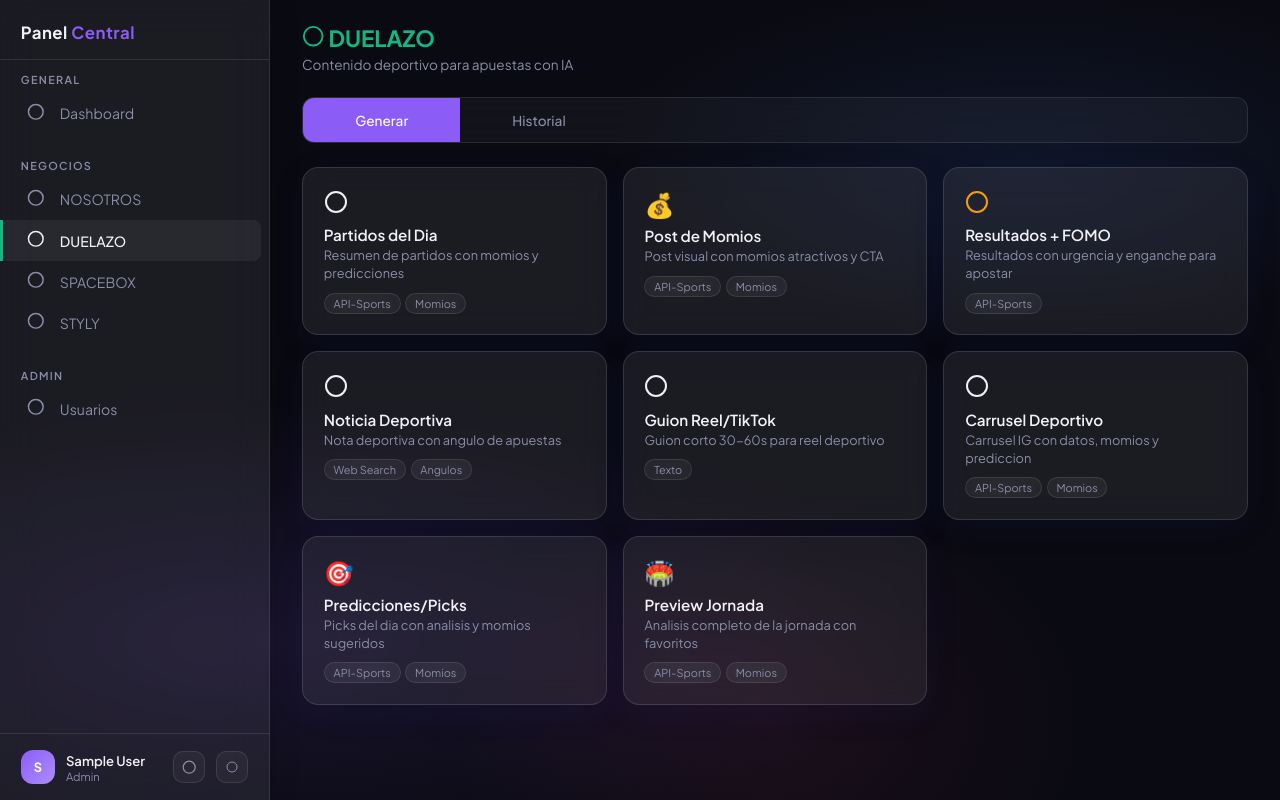
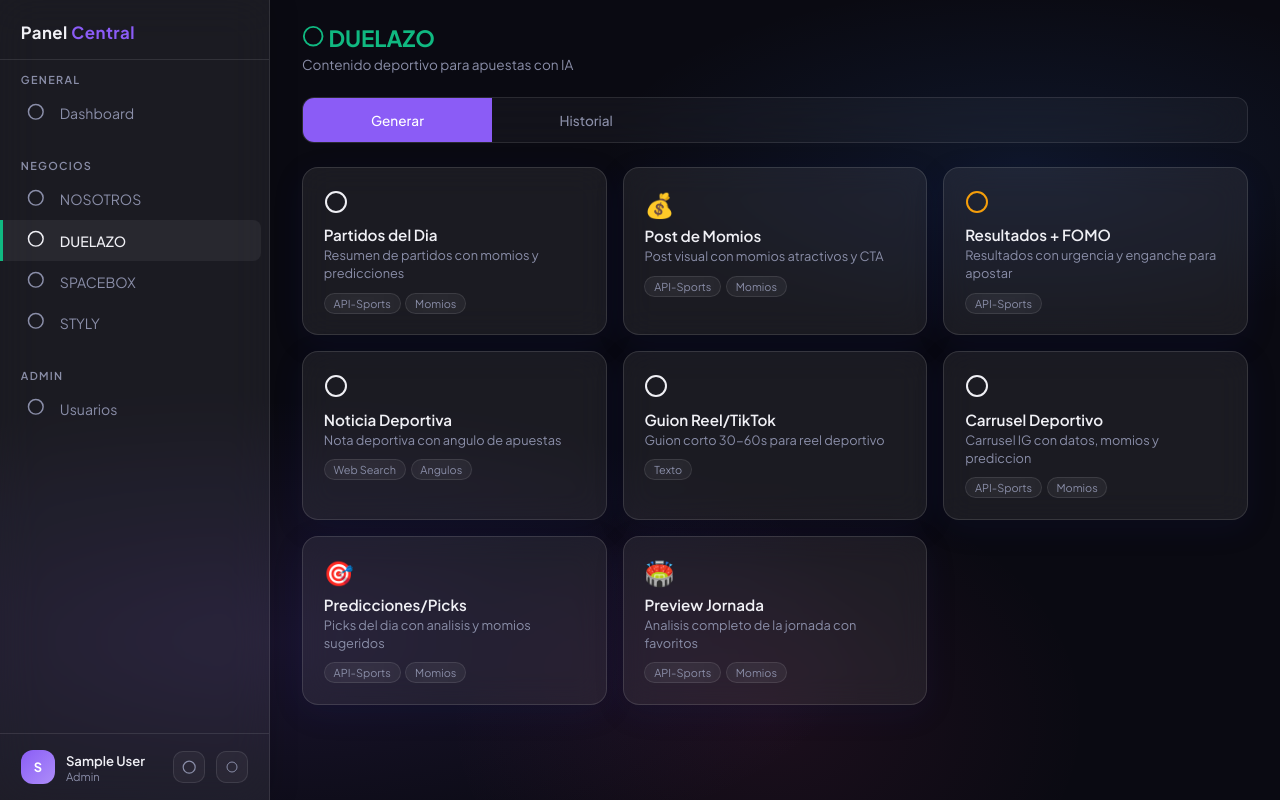
Before and after one commit to YanWolfgang/NOSOTROSweb, a website: page public/duelazo.html in a window 1280 px wide. Drawn offline with Linux system fonts and the light colour scheme; sample sign-in values are in the browser's storage.

Commit message:
Fix: STYLY tabs grid - change from 6 to 5 columns
Updated .module-tabs grid layout:
- FROM: grid-template-columns:repeat(6,1fr)
- TO: grid-template-columns:repeat(5,1fr)

Since Herramientas tab was removed, now there are 5 tabs:
1. Generar
2. Ideas
3. Calendario
4. Historial
5. Tareas

Each tab now distributes evenly across the width without empty space.

Co-Authored-By: Claude Haiku 4.5 <noreply@anthropic.com>

```diff
--- a/public/css/styles.css
+++ b/public/css/styles.css
@@ -107,7 +107,7 @@ button{font-family:inherit;cursor:pointer}
 .biz-card .biz-desc{font-size:.82rem;color:var(--mt)}
 
 /* ========== NOSOTROS MODULE ========== */
-.module-tabs{display:grid;grid-template-columns:repeat(6,1fr);gap:0;border:1px solid var(--glass-border);border-radius:12px;overflow:hidden;margin-bottom:1.5rem;background:var(--glass);-webkit-backdrop-filter:var(--blur);backdrop-filter:var(--blur)}
+.module-tabs{display:grid;grid-template-columns:repeat(5,1fr);gap:0;border:1px solid var(--glass-border);border-radius:12px;overflow:hidden;margin-bottom:1.5rem;background:var(--glass);-webkit-backdrop-filter:var(--blur);backdrop-filter:var(--blur)}
 .module-tab{display:flex;align-items:center;justify-content:center;gap:.4rem;padding:.6rem .5rem;font-size:.85rem;font-weight:500;background:transparent;border:none;color:var(--mt);cursor:pointer;transition:all .3s ease;min-height:44px;-webkit-tap-highlight-color:transparent}
 .module-tab:focus-visible{outline:2px solid var(--accent);outline-offset:-2px;z-index:1}
 .module-tab:active{background:rgba(139,92,246,.15);transform:scale(.96)}
```
